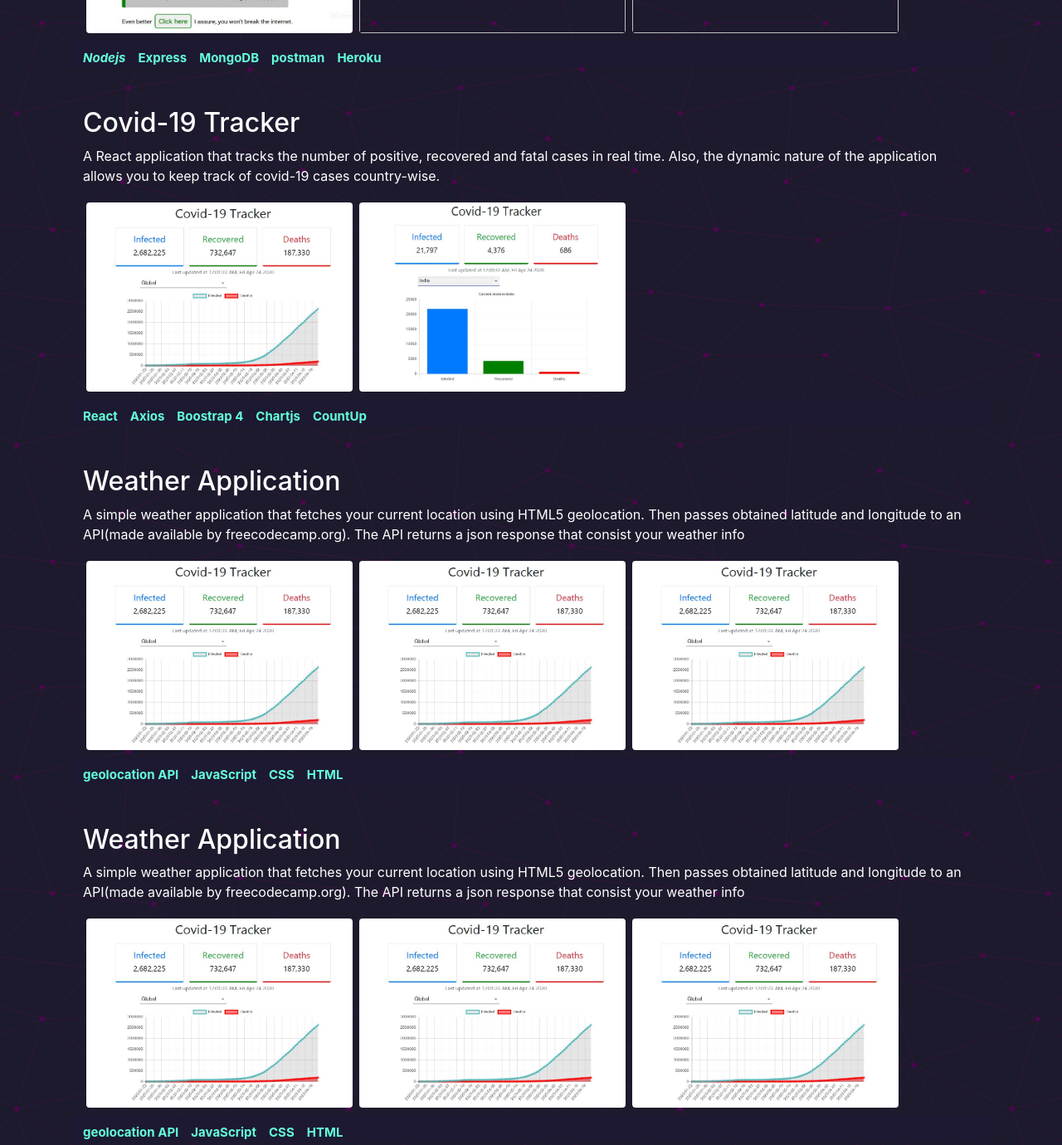
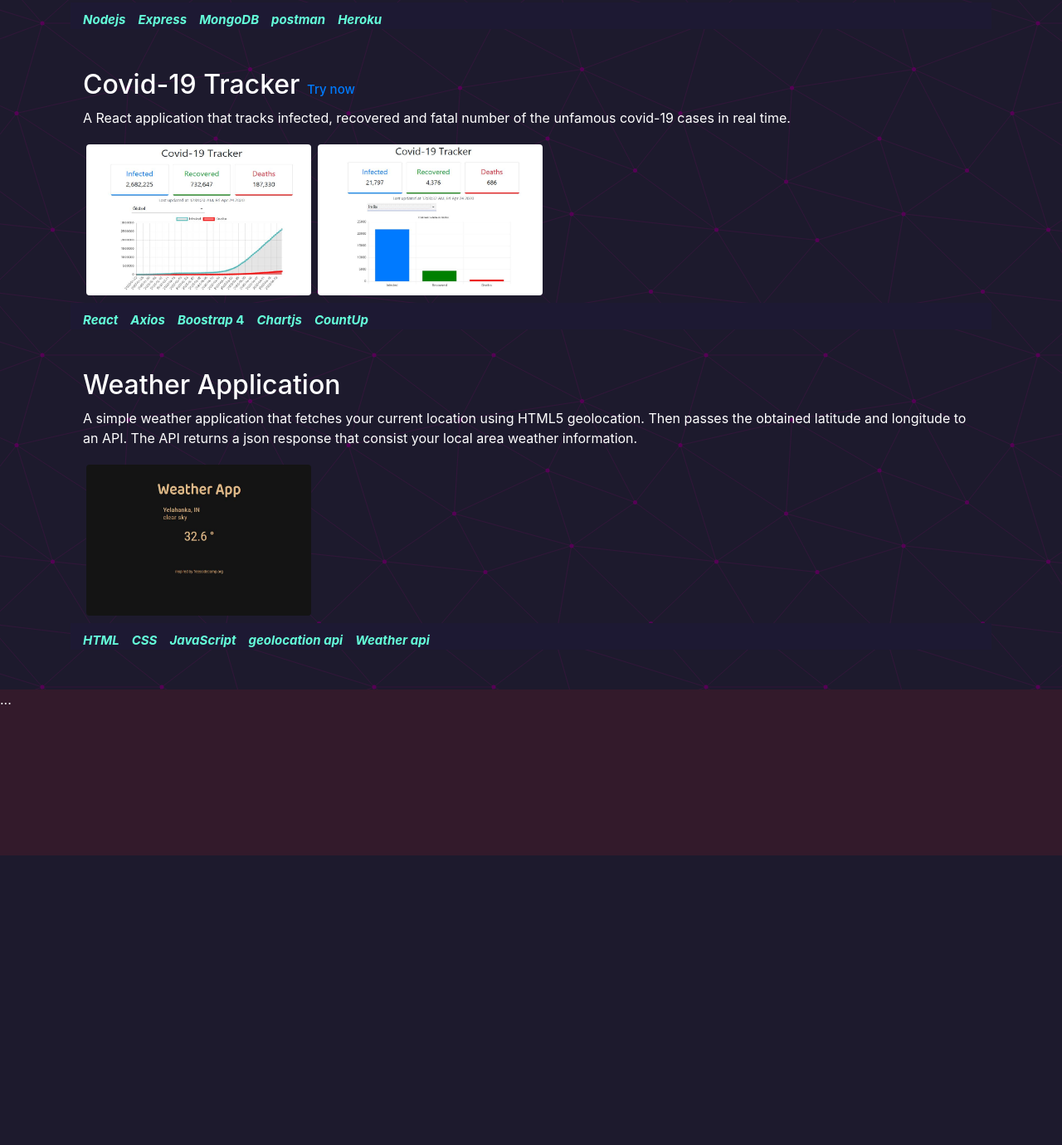
Before and after one commit to Thidiyas3d/thidiyas3d.github.io, a plain HTML site: page index.html in a window 1280 px wide. Shown: the part 563-1943 px from the top of the page at 83% size. After the commit the page ends 1594 px from the top, so only its background shows below. Drawn offline with nearby package versions, Linux system fonts and the light colour scheme.

Commit message:
resource ingeration

```diff
--- a/index.css
+++ b/index.css
@@ -11,9 +11,6 @@ body{
     color: white;
 }
 
-.profile-img{
-    box-shadow: 10px 10px #0077b5;
-}
 
 .profile{
     display: flex;
@@ -25,27 +22,12 @@ body{
 
 }
 
-.education-list{
-    /*border-left: 2px solid #0ebeff;*/
-    border-width:2.5px;
-    border-style: solid;
-    border-image:
-    linear-gradient(
-      to bottom,
-      red,
-      rgba(20, 40, 180, 10)
-    )0 100;
-}
 .project h1{
     border-bottom: 2px solid white;
 }
 
 .social-link{
-
-    /*color: #64ffda;
-     */
-     text-align: center;
-
+    text-align: center;
     padding: 8px;
     font-size: 20px;
 }
@@ -83,18 +65,15 @@ body{
     flex-direction: row;
     flex-wrap:wrap;
 
+
 }
-
-
 .description-m{
     text-align: center;
 }
 
-
 .hr-line{
     color: wheat;
 }
-
 
 ul{
     list-style-type: none;
@@ -115,17 +94,16 @@ ul>li{
     padding:4px;
 }
 
-
-
-
-
-
-
-
+.try-btn{
+    font-size: 15px;
+    color:blue;
+    cursor: pointer;
+}
 
 
 
 .footer{
     height: 200px;
     background-color: rgb(51, 26, 43);
+    justify-content: center;
 }
--- a/index.html
+++ b/index.html
@@ -18,13 +18,9 @@
     <div class="container-fluid pt-2   profile" >
         <div class="container">
             <h1 class="intro">
-                <!--
-                    <img src="profileimage.jpg" class="profile-img rounded float-right"
-                    alt="image here" width="150px" height="150px">
-                -->
-                Thidiyas Limbu
+                Thidesh Limbu
             </h1>
-            <p class="lorem-ipsum"><em>Change is only constant lorem ipsum lorem embarking on an expedition of life-long learning.</em></p>
+            <p class="lorem-ipsum"><em>Entry level Graduate embarking on an expedition of building disruptive software solutions.</em></p>
 
         </div>
     </div>
@@ -52,27 +48,26 @@
             <div class=" project project-one container">
 
                 <div class="description container">
-                    <h2>RESTful API <span style="font-size: 15px;color:blue;">
+                    <h2>RESTful API <span  class="try-btn">
                         <a href="https://stark-plains-84731.herokuapp.com/" target="_blank">Try now</a></span>
                     </h2>
                     <p>A Web API based on REST architecture for rapid protyping and testing applications. It supports three common
-                        resources that can be invoked anywhere from your application. The API provides free fake
-                        datasets to test application during development stage.
+                        resources that can<br> be requested anywhere from your application.
                      </p>
                 </div>
                 <div class="project-image container">
-                        <div class="image"> <img  src="images/homePage.JPG" class="rounded" style="width:321px;height: 228px;" /></div>
-                        <div class="image"> <img  src="" class="rounded" style="width:321px;height: 228px;" /></div>
-                        <div class="image"> <img  src="" class="rounded" style="width:321px;height: 228px;" /></div>
+                        <div class="image"> <img  src="images/homePage.JPG" class="rounded" style="width:271px;height: 182px;" /></div>
+                        <div class="image"> <img  src="images/Restpage2.JPG" class="rounded" style="width:271px;height: 182px;" /></div>
+
                 </div>
             </div>
             <div class="container tools-m">
                 <ul>
                     <li><em>Nodejs</em></li>
-                    <li>Express</li>
-                    <li>MongoDB</li>
-                    <li>postman</li>
-                    <li>Heroku</li>
+                    <li><em>Express</em></li>
+                    <li><em>MongoDB</em></li>
+                    <li><em>postman</em></li>
+                    <li><em>Heroku</em></li>
                 </ul>
             </div>
         </div>
@@ -82,84 +77,34 @@
             <div class=" project project-one container">
 
                 <div class="description container">
-                    <h2>Covid-19 Tracker</h2>
-                    <p> A React application that tracks the number of positive, recovered and fatal cases in real time.
-                        Also, the dynamic nature of the application allows you to keep track of covid-19 cases country-wise.
+                    <h2>Covid-19 Tracker
+                        <span  class="try-btn">
+                            <a href="https://covid-19-tracker21.netlify.app/" target="_blank">Try now</a>
+                        </span>
+                    </h2>
+                    <p> A React application that tracks infected, recovered and fatal number of the unfamous covid-19 cases in real time.
                     </p>
                 </div>
                 <div class="project-image container">
-                        <div class="image"> <img  src="images/covid.JPG" class="rounded" style="width:321px;height: 228px;" /></div>
-                        <div class="image"> <img  src="images/india.JPG" class="rounded" style="width:321px;height: 228px;" /></div>
+                        <div class="image"> <img  src="images/covid.JPG" class="rounded" style="width:271px;height: 182px;" /></div>
+                        <div class="image"> <img  src="images/india.JPG" class="rounded" style="width:271px;height: 182px;" /></div>
                 </div>
             </div>
             <div class="container tools-m">
                 <ul>
-                    <li>React</li>
-                    <li>Axios</li>
-                    <li>Boostrap 4</li>
-                    <li>Chartjs</li>
-                    <li>CountUp</li>
+                    <li><em>React</em></li>
+                    <li><em>Axios</em></li>
+                    <li><em>Boostrap</em> 4</li>
+                    <li><em>Chartjs</em></li>
+                    <li><em>CountUp</em></li>
                 </ul>
             </div>
         </div>
 
 
 
+
         <div class="container-fluid THREE  mb-5">
-            <div class=" project project-one container">
-
-                <div class="description container">
-                    <h2>Weather Application</h2>
-                    <p>A simple weather application that fetches your current location using HTML5 geolocation.
-                        Then passes obtained latitude and longitude to
-                        an API(made available by freecodecamp.org). The API returns a json response that consist your weather info
-                    </p>
-                </div>
-                <div class="project-image container">
-                        <div class="image"> <img  src="images/covid.JPG" class="rounded" style="width:321px;height: 228px;" /></div>
-                        <div class="image"> <img  src="images/covid.JPG" class="rounded" style="width:321px;height: 228px;" /></div>
-                        <div class="image"> <img  src="images/covid.JPG" class="rounded" style="width:321px;height: 228px;" /></div>
-                </div>
-            </div>
-            <div class="container tools-m">
-                <ul>
-                    <li>geolocation API</li>
-                    <li>JavaScript</li>
-                    <li>CSS</li>
-                    <li>HTML</li>
-                </ul>
-            </div>
-        </div>
-
-
-        <div class="container-fluid FOUR  mb-5">
-            <div class=" project project-one container">
-
-                <div class="description container">
-                    <h2>Weather Application</h2>
-                    <p>A simple weather application that fetches your current location using HTML5 geolocation.
-                        Then passes obtained latitude and longitude to
-                        an API(made available by freecodecamp.org). The API returns a json response that consist your weather info
-                    </p>
-                </div>
-                <div class="project-image container">
-                        <div class="image"> <img  src="images/covid.JPG" class="rounded" style="width:321px;height: 228px;" /></div>
-                        <div class="image"> <img  src="images/covid.JPG" class="rounded" style="width:321px;height: 228px;" /></div>
-                        <div class="image"> <img  src="images/covid.JPG" class="rounded" style="width:321px;height: 228px;" /></div>
-                </div>
-            </div>
-            <div class="container tools-m">
-                <ul>
-                    <li>geolocation API</li>
-                    <li>JavaScript</li>
-                    <li>CSS</li>
-                    <li>HTML</li>
-                </ul>
-            </div>
-        </div>
-
-
-        <div class="container-fluid FIVE  mb-5">
             <div class=" project project-one container">
 
                 <div class="description container">
@@ -170,17 +115,17 @@
                     </p>
                 </div>
                 <div class="project-image container">
-                        <div class="image"> <img  src="images/weather.JPG" class="rounded" style="width:321px;height: 228px;" /></div>
+                        <div class="image"> <img  src="images/weather.JPG" class="rounded" style="width:271px;height: 182px;" /></div>
 
                 </div>
             </div>
             <div class="container tools-m">
                 <ul>
-                    <li>HTML</li>
-                    <li>CSS</li>
-                    <li>JavaScript</li>
-                    <li>geolocation api</li>
-                    <li>Weather api</li>
+                    <li><em>HTML</em></li>
+                    <li><em>CSS</em></li>
+                    <li><em>JavaScript</em></li>
+                    <li><em>geolocation api</em></li>
+                    <li><em>Weather api</em></li>
 
 
 
@@ -194,16 +139,7 @@
 
 
 
-        <!--
-            .projects{
-    color:#02a4fc;
-}
-         List-->
-
-
-
-
-<div class="footer"></div>
+<div class="footer">...</div>
 
 
 
```
Also changed, not shown: images/Restpage2.JPG (added).
